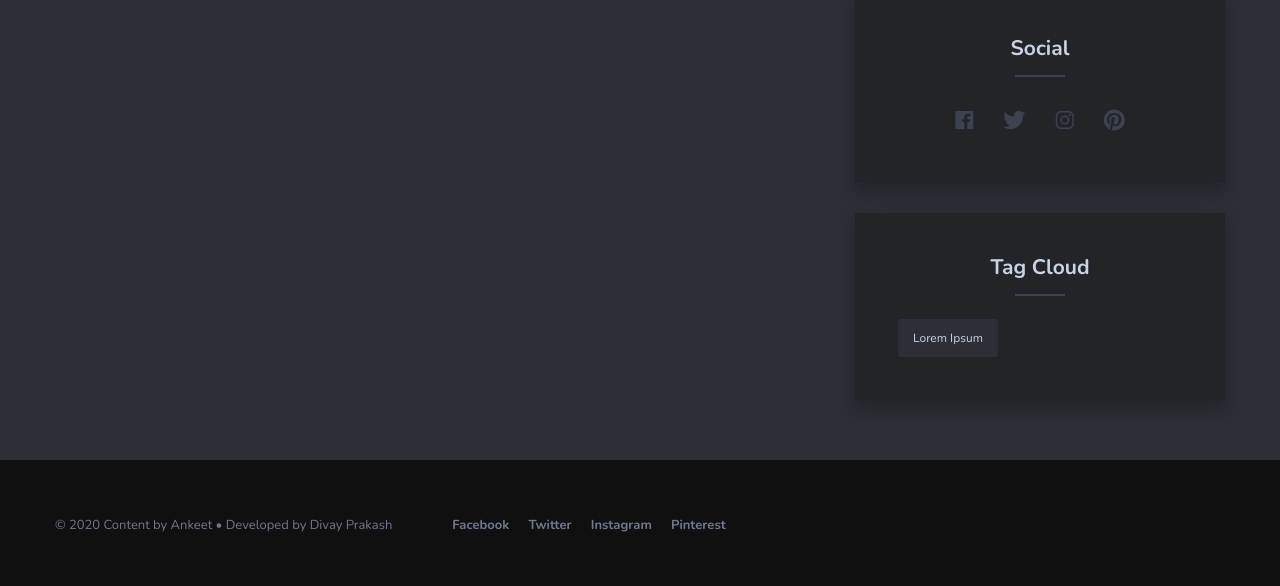
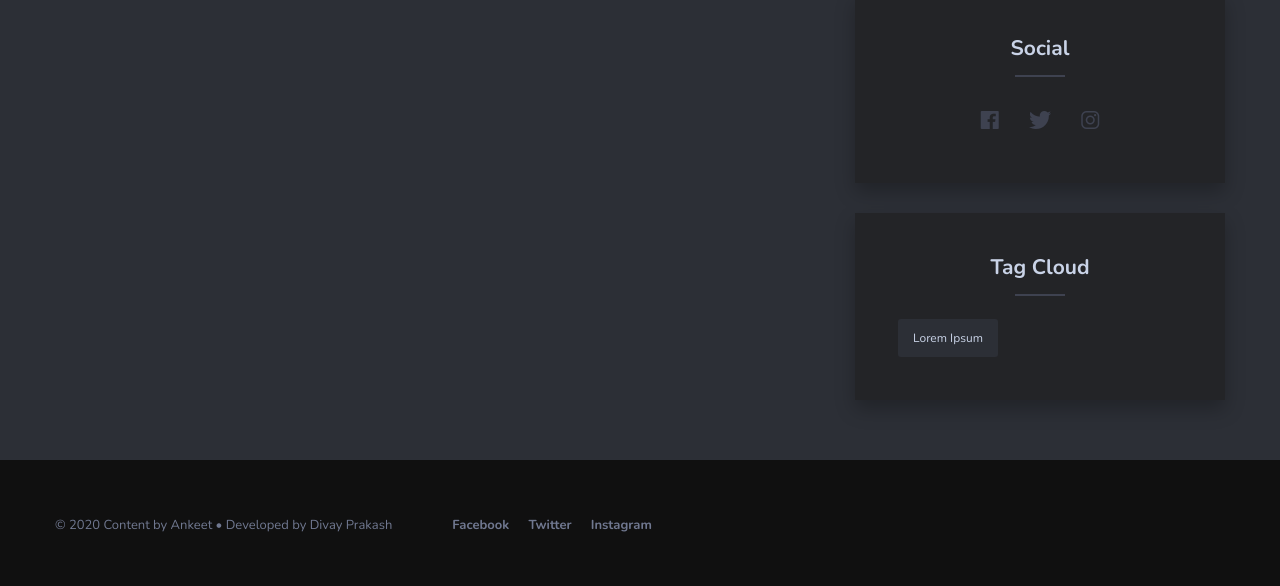
Before and after one commit to ankeetwrites/ankeetwrites.github.io, a Jekyll site: the page built from index.html, in a window 1280 px wide. Shown: the part 731-1317 px from the top of the page. Built offline with Jekyll 4.4.1, drawn with Linux system fonts in a browser that asks for light colours; nearby versions of some CDN libraries; the list of posts is cut into pages by our own code.

Commit message:
Remove pinterest links

```diff
--- a/_config.yml
+++ b/_config.yml
@@ -18,7 +18,6 @@ author-avatar: 01.jpg
 facebook:  https://facebook.com/ # Add your Facebook handle
 twitter:   https://twitter.com/ # Add your Facebook handle
 instagram: https://www.instagram.com/ # Add your Facebook handle
-pinterest: https://www.pinterest.com/ # Add your Facebook handle
 
 
 #-------------------------------
--- a/_includes/sidebar.html
+++ b/_includes/sidebar.html
@@ -43,12 +43,6 @@
         <a href="{{ site.instagram }}" class="social-profiles-link"><i class="ion ion-logo-instagram"></i></a>
       </li>
       {% endif %}
-
-      {% if site.pinterest %}
-      <li class="social-profiles-item">
-        <a href="{{ site.pinterest }}" class="social-profiles-link"><i class="ion ion-logo-pinterest"></i></a>
-      </li>
-      {% endif %}
     </ul>
   </div>
 
```
